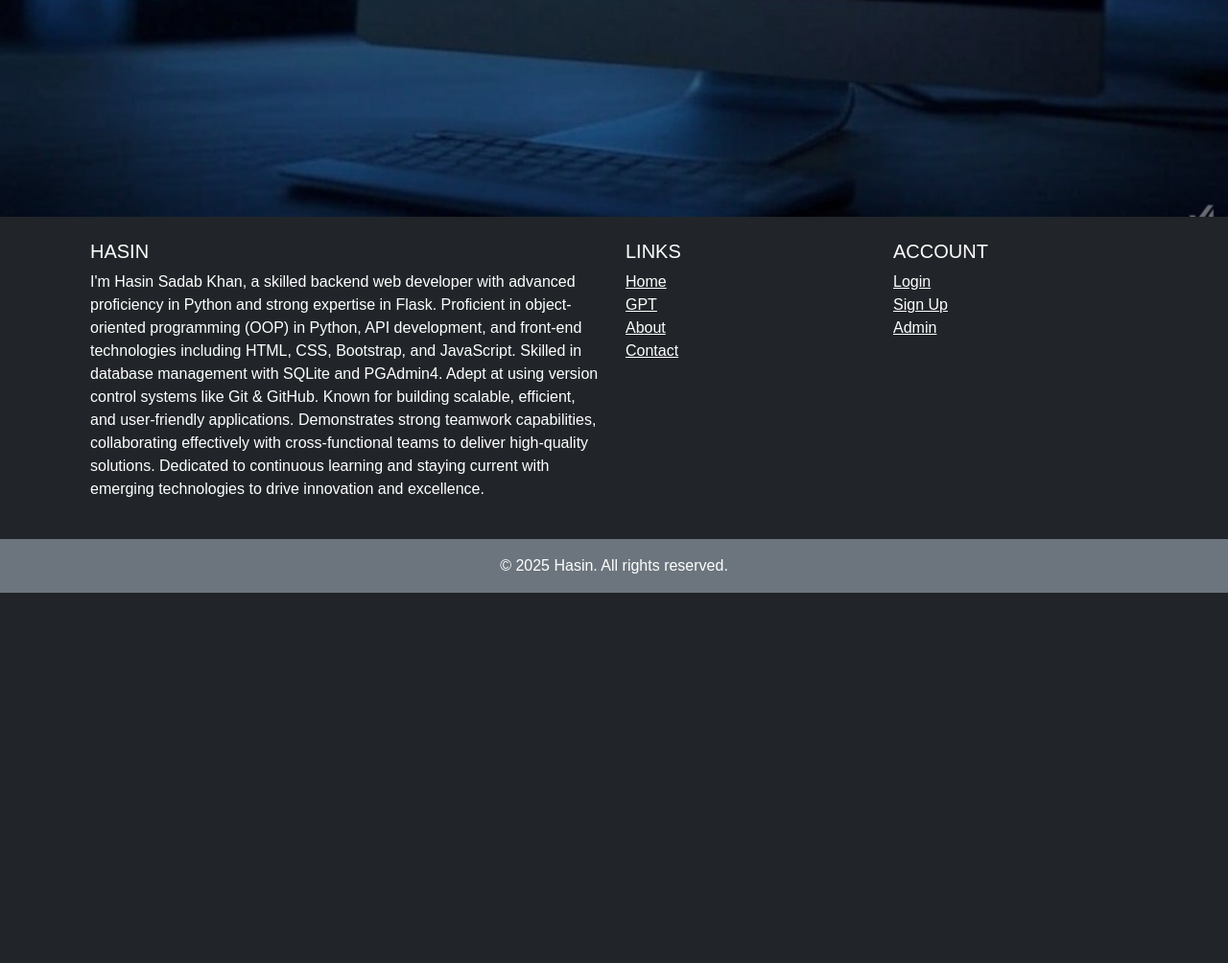
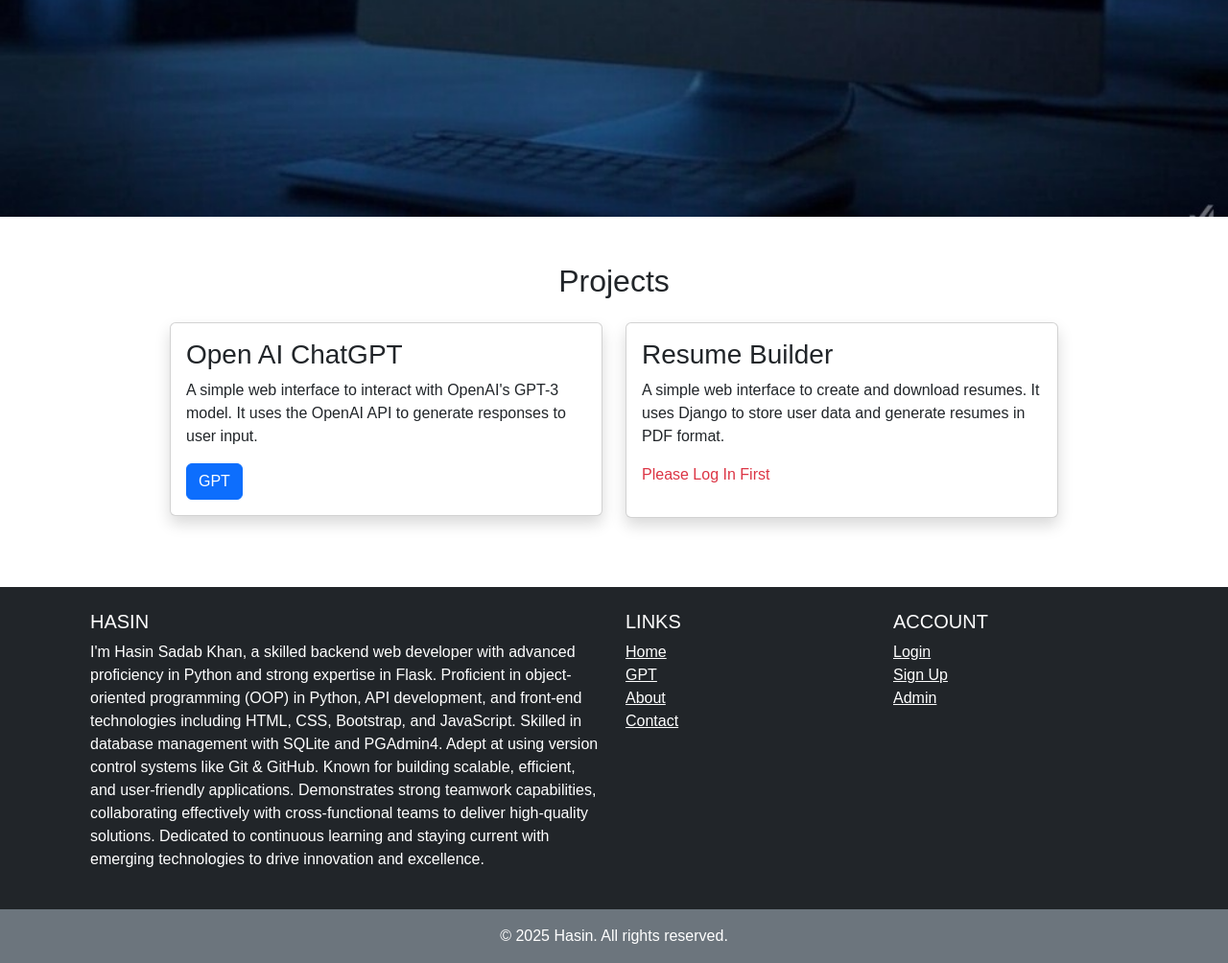
Before and after one commit to ArkoKhan/My_Django_Website, a Django app: page / in a window 1280 px wide. Shown: the part 730-1734 px from the top of the page at 96% size. Before the commit the page ends 1348 px from the top, so only its background shows below. Run offline with Django 5.2, Linux system fonts and the light colour scheme; some libraries are stand-ins or nearby versions.

Commit message:
update on resume builder

```diff
--- a/static/style.css
+++ b/static/style.css
@@ -104,3 +104,11 @@ height: 100%;
     color: #05057c;
     font-weight: 800;
 }
+
+.project-card {
+    transition: transform 0.3s ease-in-out, box-shadow 0.3s ease-in-out;
+}
+.project-card:hover {
+    transform: translateY(-5px);
+    box-shadow: 0px 10px 20px rgba(0, 0, 0, 0.2);
+}
--- a/templates/index.html
+++ b/templates/index.html
@@ -11,4 +11,40 @@
         <h1 class="display-4 index_h1">Welcome to My World!</h1>
     </div>
 </section>
+
+<section class="container py-5">
+    <div class="text-center mb-4">
+        <h2>Projects</h2>
+    </div>
+    <div class="row justify-content-center">
+        <div class="col-md-5 mb-4">
+            <div class="card shadow project-card">
+                <div class="card-body">
+                    <h3 class="card-title">Open AI ChatGPT</h3>
+                    <p class="card-text">
+                        A simple web interface to interact with OpenAI's GPT-3 model. It uses the OpenAI API to generate responses to user input.
+                    </p>
+                    <a class="btn btn-primary" href="{% url 'open_ai' %}">GPT</a>
+                </div>
+            </div>
+        </div>
+        <div class="col-md-5 mb-4">
+            <div class="card shadow project-card">
+                <div class="card-body">
+                    <h3 class="card-title">Resume Builder</h3>
+                    <p class="card-text">
+                        A simple web interface to create and download resumes. It uses Django to store user data and generate resumes in PDF format.
+                    </p>
+                    {% if user.is_authenticated %}
+                    <a class="btn btn-primary" href="{% url 'create_resume' %}">Create Resume</a>
+                    {% else %}
+                    <p class="text-danger">Please Log In First</p>
+                    {% endif %}
+                </div>
+            </div>
+        </div>
+    </div>
+</section>
+
+
 {% endblock %}
--- a/templates/resume/download.html
+++ b/templates/resume/download.html
@@ -79,7 +79,7 @@
                     <td style="width: 200px; background-color: #7aade7; padding-left: 5px;">
                         <!-- Image -->
                         {% if resume and resume.image %}
-                        <img src="{{ resume.image.url }}" width="180" height="180">
+                        <img src="http://127.0.0.1:8000{{ resume.image.url }}" width="180" height="180">
                         {% endif %}
                         <!-- Contact Info -->
                         <p><strong>Phone:</strong> {{ resume.phone }}</p>
```
Also changed, not shown: requirements.txt (added, +63 -0 lines), db.sqlite3.
